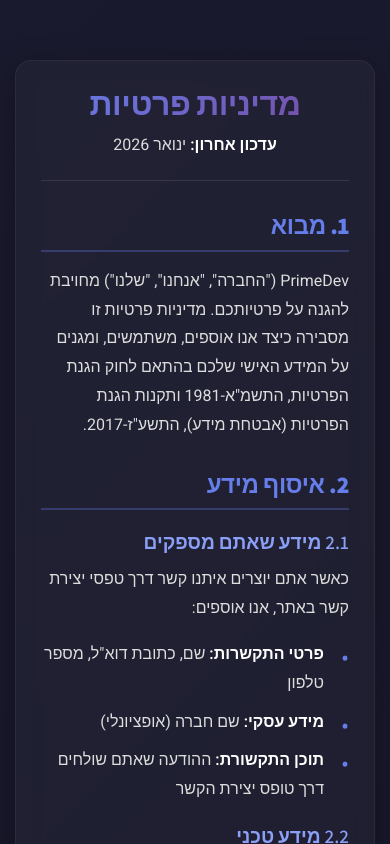
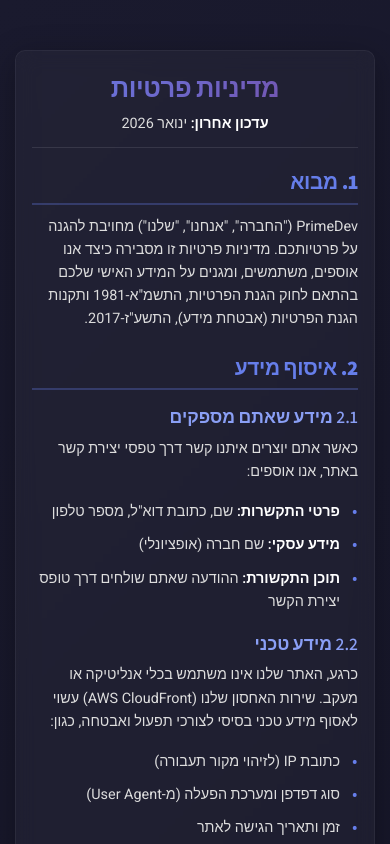
Before and after one commit to PrimeDev-IL/Portfolio, a React (Vite) app: page /privacy-policy in a window 390 px wide. Shown: the top 844 px of the page. Built offline with nearby package versions, Linux system fonts and the light colour scheme.

Commit message:
Implement media queries for all devices

```diff
--- a/src/assets/styles/cmps/PrivacyPolicy.css
+++ b/src/assets/styles/cmps/PrivacyPolicy.css
@@ -149,13 +149,67 @@
 }
 
 /* Responsive Design */
-@media (max-width: 768px) {
+
+/* Large Desktop (1440px and up) */
+@media (min-width: 1440px) {
+    .privacy-content {
+        max-width: 1000px;
+        padding: 50px;
+    }
+}
+
+/* Desktop (1024px to 1439px) */
+@media (max-width: 1439px) and (min-width: 1024px) {
+    .privacy-content {
+        max-width: 900px;
+    }
+}
+
+/* Tablet Landscape (900px to 1023px) */
+@media (max-width: 1023px) and (min-width: 900px) {
     .privacy-policy-container {
-        padding: 60px 15px 30px;
+        padding: 70px 30px 40px;
     }
 
     .privacy-content {
-        padding: 25px;
+        max-width: 800px;
+        padding: 35px;
+    }
+}
+
+/* Tablet Portrait (768px to 899px) */
+@media (max-width: 899px) and (min-width: 768px) {
+    .privacy-policy-container {
+        padding: 70px 25px 35px;
+    }
+
+    .privacy-content {
+        max-width: 700px;
+        padding: 30px;
+    }
+
+    .privacy-content h1 {
+        font-size: 2.2rem;
+    }
+
+    .privacy-content h2 {
+        font-size: 1.6rem;
+    }
+
+    .privacy-content h3 {
+        font-size: 1.25rem;
+    }
+}
+
+/* Mobile Landscape & Small Tablet (600px to 767px) */
+@media (max-width: 767px) and (min-width: 600px) {
+    .privacy-policy-container {
+        padding: 60px 20px 30px;
+    }
+
+    .privacy-content {
+        padding: 28px;
+        border-radius: 12px;
     }
 
     .privacy-content h1 {
@@ -164,6 +218,7 @@
 
     .privacy-content h2 {
         font-size: 1.5rem;
+        margin-top: 25px;
     }
 
     .privacy-content h3 {
@@ -173,6 +228,182 @@
     .privacy-content p,
     .privacy-content ul li {
         font-size: 1rem;
+        line-height: 1.7;
+    }
+
+    .back-home button {
+        padding: 10px 25px;
+        font-size: 1rem;
+    }
+}
+
+/* Mobile Portrait (480px to 599px) */
+@media (max-width: 599px) and (min-width: 480px) {
+    .privacy-policy-container {
+        padding: 60px 18px 25px;
+    }
+
+    .privacy-content {
+        padding: 25px 20px;
+        border-radius: 12px;
+    }
+
+    .privacy-content h1 {
+        font-size: 1.8rem;
+        margin-bottom: 8px;
+    }
+
+    .privacy-content h2 {
+        font-size: 1.4rem;
+        margin-top: 25px;
+        margin-bottom: 12px;
+    }
+
+    .privacy-content h3 {
+        font-size: 1.15rem;
+        margin-top: 18px;
+    }
+
+    .privacy-content p,
+    .privacy-content ul li {
+        font-size: 0.95rem;
+        line-height: 1.65;
+        margin-bottom: 12px;
+    }
+
+    .privacy-content ul li {
+        padding-right: 20px;
+    }
+
+    .privacy-content ul li::before {
+        font-size: 1.3rem;
+    }
+
+    .last-updated {
+        font-size: 0.85rem;
+        margin-bottom: 25px;
+        padding-bottom: 15px;
+    }
+
+    .back-home {
+        margin-top: 30px;
+        padding-top: 25px;
+    }
+
+    .back-home button {
+        padding: 10px 22px;
+        font-size: 0.95rem;
+    }
+}
+
+/* Small Mobile (up to 479px) */
+@media (max-width: 479px) {
+    .privacy-policy-container {
+        padding: 50px 15px 20px;
+    }
+
+    .privacy-content {
+        padding: 20px 16px;
+        border-radius: 10px;
+    }
+
+    .privacy-content h1 {
+        font-size: 1.6rem;
+        margin-bottom: 8px;
+        line-height: 1.3;
+    }
+
+    .privacy-content h2 {
+        font-size: 1.3rem;
+        margin-top: 22px;
+        margin-bottom: 10px;
+        padding-bottom: 8px;
+    }
+
+    .privacy-content h3 {
+        font-size: 1.1rem;
+        margin-top: 16px;
+        margin-bottom: 8px;
+    }
+
+    .privacy-content p,
+    .privacy-content ul li {
+        font-size: 0.9rem;
+        line-height: 1.6;
+        margin-bottom: 10px;
+    }
+
+    .privacy-content ul li {
+        padding-right: 18px;
+    }
+
+    .privacy-content ul li::before {
+        font-size: 1.2rem;
+    }
+
+    .privacy-content section {
+        margin-bottom: 25px;
+    }
+
+    .last-updated {
+        font-size: 0.8rem;
+        margin-bottom: 20px;
+        padding-bottom: 12px;
+    }
+
+    .back-home {
+        margin-top: 25px;
+        padding-top: 20px;
+    }
+
+    .back-home button {
+        padding: 9px 20px;
+        font-size: 0.9rem;
+        width: 100%;
+        max-width: 280px;
+    }
+
+    /* Better link styling for small screens */
+    .privacy-content a {
+        word-break: break-word;
+    }
+
+    /* Ensure contact details are readable on small screens */
+    .privacy-content ul.contact-details li {
+        font-size: 0.85rem;
+    }
+}
+
+/* Extra Small Devices (360px and below) */
+@media (max-width: 360px) {
+    .privacy-policy-container {
+        padding: 45px 12px 18px;
+    }
+
+    .privacy-content {
+        padding: 18px 14px;
+    }
+
+    .privacy-content h1 {
+        font-size: 1.4rem;
+    }
+
+    .privacy-content h2 {
+        font-size: 1.2rem;
+    }
+
+    .privacy-content h3 {
+        font-size: 1rem;
+    }
+
+    .privacy-content p,
+    .privacy-content ul li {
+        font-size: 0.85rem;
+    }
+
+    .back-home button {
+        font-size: 0.85rem;
+        padding: 8px 18px;
     }
 }
 
--- a/src/assets/styles/main.css
+++ b/src/assets/styles/main.css
@@ -18,6 +18,7 @@
 @import 'cmps/Packages.css';
 @import 'cmps/Process.css';
 @import 'cmps/AccessibilityStatement.css';
+@import 'cmps/PrivacyPolicy.css';
 
 /* ApplicationCmps */
 @import 'cmps/ApplicationCmps/appHeader.css';
--- a/src/cmps/PrivacyPolicy.jsx
+++ b/src/cmps/PrivacyPolicy.jsx
@@ -1,5 +1,4 @@
 import { useNavigate } from 'react-router-dom'
-import '../assets/styles/cmps/PrivacyPolicy.css'
 
 export function PrivacyPolicy() {
     const navigate = useNavigate()
```
